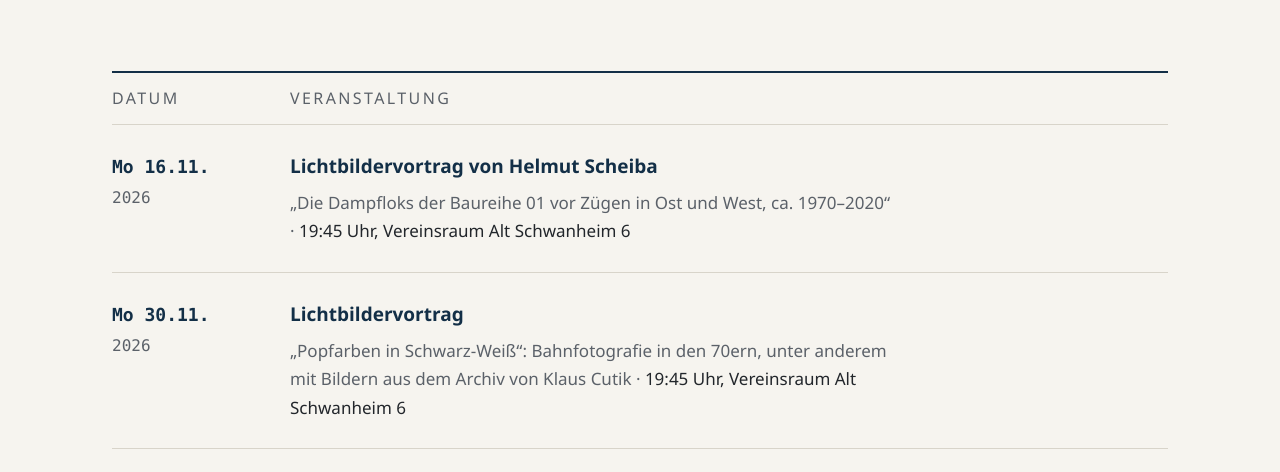
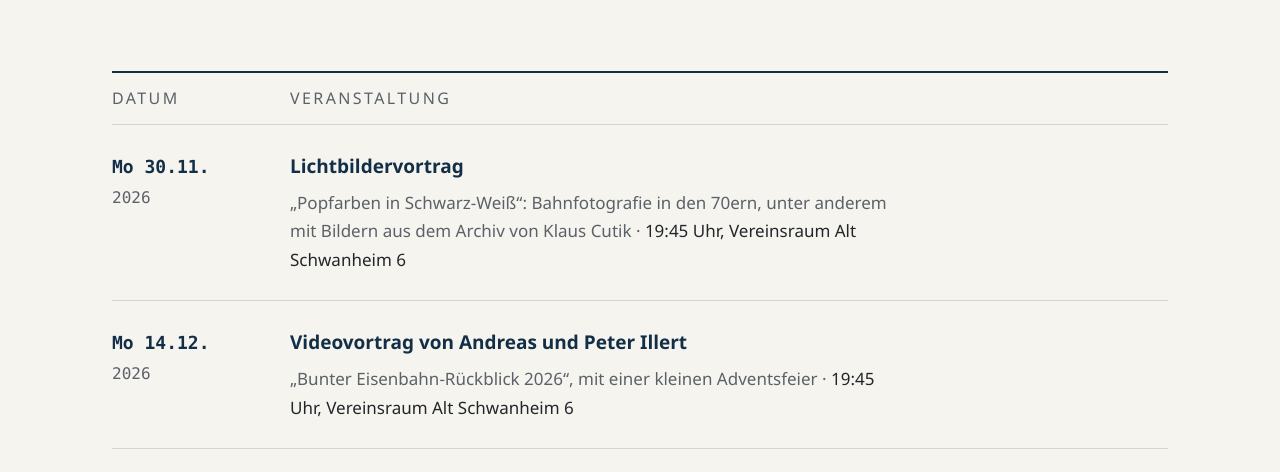
Before and after one commit to Emile1992/svs-website, a plain HTML site: page termine.html in a window 1280 px wide. Shown: the part 457-929 px from the top of the page. Drawn offline with Linux system fonts and the light colour scheme.

Commit message:
Termine: 16. November entfernt

```diff
--- a/termine.html
+++ b/termine.html
@@ -94,14 +94,6 @@
         </div>
         -->
         <div class="reihe">
-          <p class="datum">Mo 16.11.<span class="jahr">2026</span></p>
-          <div>
-            <p class="titel">Lichtbildervortrag von Helmut Scheiba</p>
-            <p class="naeheres">„Die Dampfloks der Baureihe&nbsp;01 vor Zügen in Ost und West, ca.&nbsp;1970–2020“ · <span class="ort">19:45 Uhr, Vereinsraum Alt Schwanheim 6</span></p>
-          </div>
-          <p class="verweis"></p>
-        </div>
-        <div class="reihe">
           <p class="datum">Mo 30.11.<span class="jahr">2026</span></p>
           <div>
             <p class="titel">Lichtbildervortrag</p>
```
